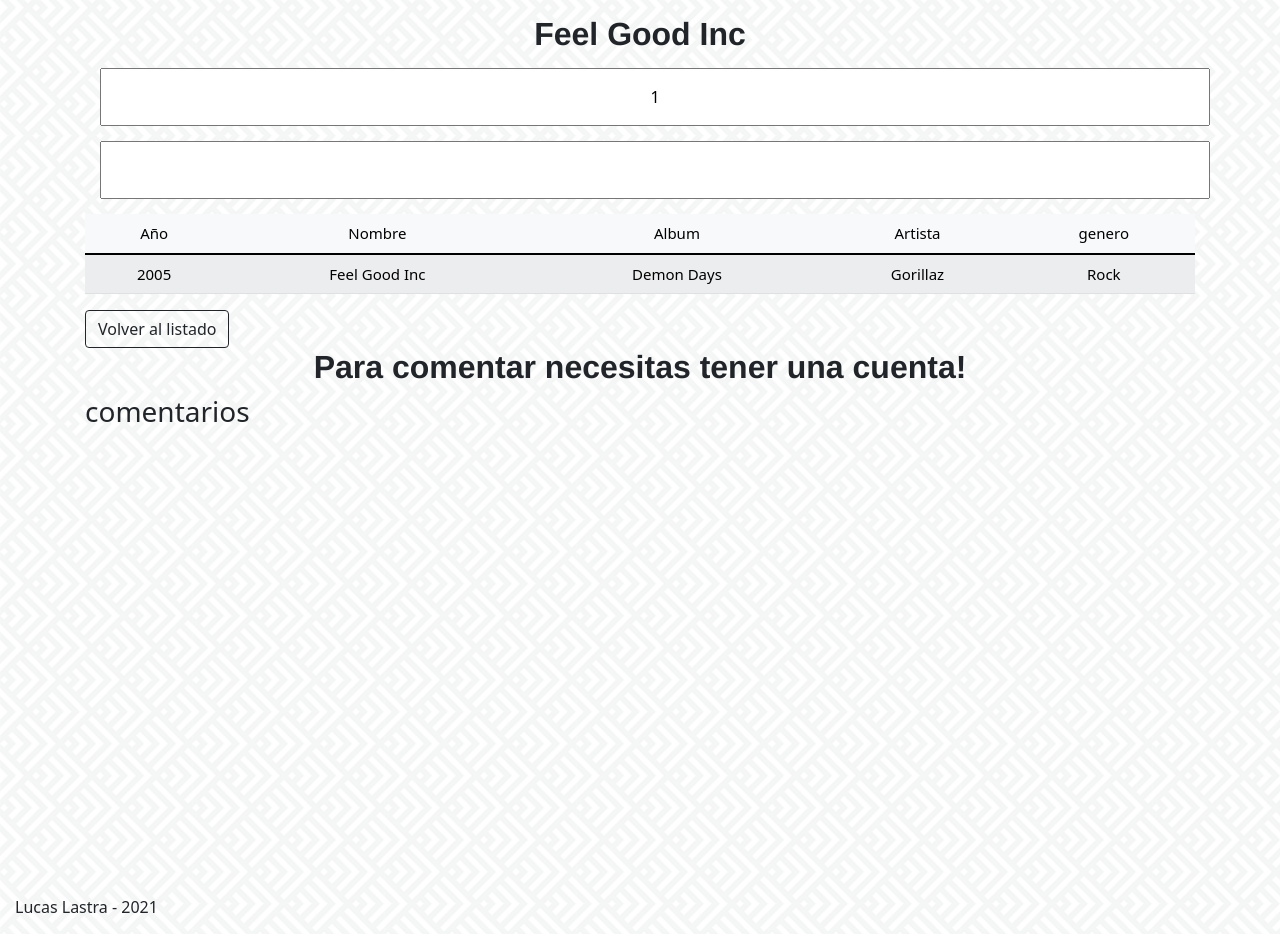
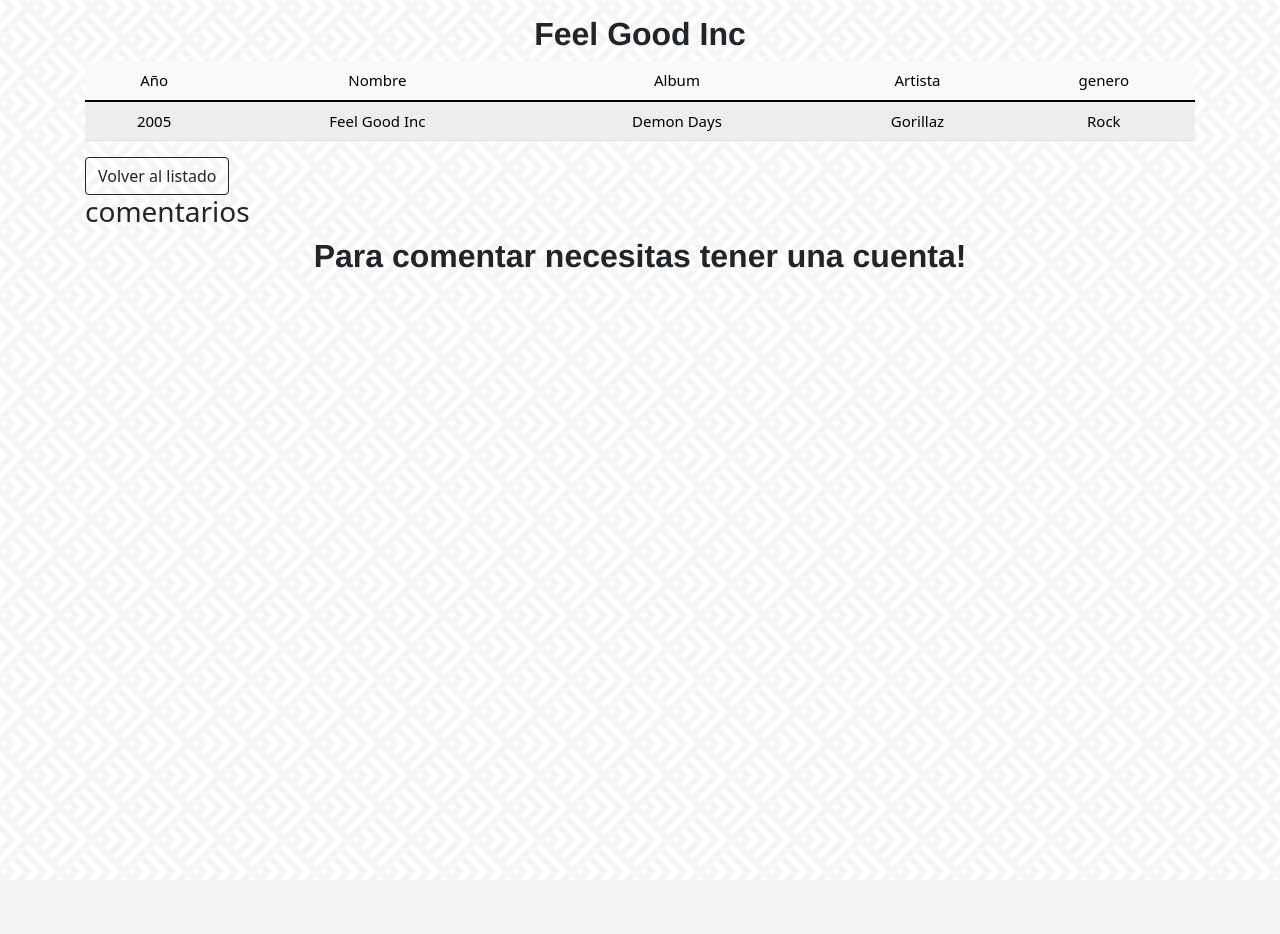
Before and after one commit to LucasLastra/Web2-TPE-P1, a PHP site: page /infoCancion/1 in a window 1280 px wide. Shown: the part 56-990 px from the top of the page. After the commit the page ends 324 px from the top, so only its background shows below. Run offline with PHP 8.4, Linux system fonts and the light colour scheme; data comes from the database, SQL or seed files in the repository; data that the repository does not hold is empty.

Commit message:
últimos cambios en css.

```diff
--- a/css/index.css
+++ b/css/index.css
@@ -135,4 +135,10 @@
   margin: 15px;
   padding: 15px;
   width: 100%;
+  background-color: rgba(0, 0, 0, 0.212);
+  border-radius: 3%;
 }
+
+.hide{
+  display: none;
+}
--- a/js/comments.js
+++ b/js/comments.js
@@ -23,8 +23,8 @@
       document.getElementById("comentarios").innerHTML +=
 
         `<div class="comentario" id="comentario${data[i].id_comentarios}">
-        <h4 class="alert-warning">Puntuación: ${data[i]["puntuacion"]}</h4>
-            <h5 class='comentario'>${data[i]["comentario"]}</h5>`;
+        <h4 class="alert-success">Puntuación: ${data[i]["puntuacion"]}</h4>
+            <h5>${data[i]["comentario"]}</h5>`;
 
       if (admin == 1) {
         document.getElementById(
--- a/templates/header.tpl
+++ b/templates/header.tpl
@@ -7,7 +7,7 @@
     <link href="https://cdn.jsdelivr.net/npm/bootstrap@5.1.2/dist/css/bootstrap.min.css"
     rel="stylesheet" integrity="sha384-uWxY/CJNBR+1zjPWmfnSnVxwRheevXITnMqoEIeG1LJrdI0GlVs/9cVSyPYXdcSF"
     crossorigin="anonymous">
-    <link rel="stylesheet" href="http://localhost/css/index.css">
+    <link rel="stylesheet" href="../css/index.css">
     <title>{$titulo}</title>
 </head>
 <body>
--- a/templates/infoCancion.tpl
+++ b/templates/infoCancion.tpl
@@ -27,9 +27,14 @@
     </table>
     <a href="../canciones"><button type="button" class="btn btn-outline-dark">Volver al listado</button></a>
 
+    <h3>comentarios</h3>
+    <div id='comentarios' >
+
+    </div>
+
     {if $isAdmin || $logueado}
 
-    <form class="comments" method="POST" value="{$isAdmin}" id="esAdmin">
+    <form class="comments" method="POST">
         <textarea placeholder="Empieza a escribir..." class="form-control" id="comentario" rows="5" required></textarea>
         <label>Puntuacion</label>
         <select id="puntuacion">
@@ -44,16 +49,9 @@
         <input class="hide" value="{$cancion->id_cancion}" id="id">
     </form>
 
-
     {else if !$logueado}
     <h2>Para comentar necesitas tener una cuenta!</h2>
     {/if}
-    <h3>comentarios</h3>
-    <div id='comentarios' class="commentsbox-user px-5">
-
-    </div>
 
 </div>
-
 <script src="../js/comments.js"></script>
-{include file='templates/footer.tpl'}
```
